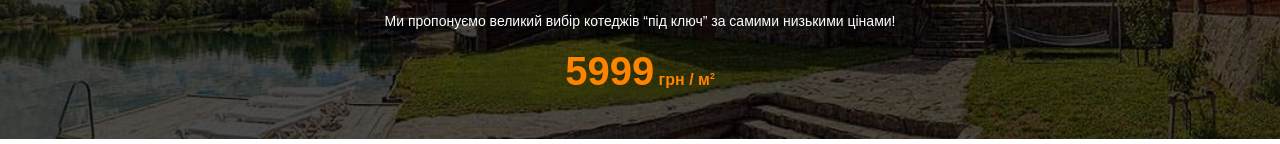
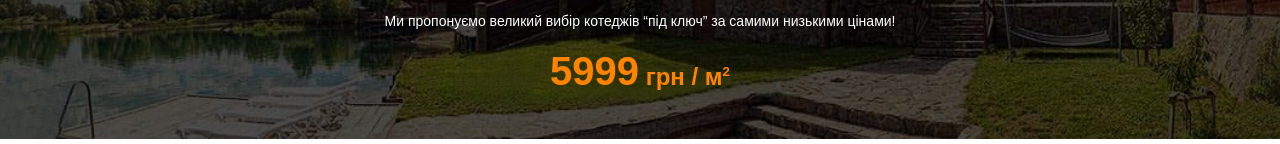
Before and after one commit to ligop/hata-plus, a plain HTML site: page index.html in a window 1280 px wide. Shown: the part 285-429 px from the top of the page. Drawn offline with Linux system fonts and the light colour scheme.

Commit message:
hata-plus

```diff
--- a/css/styles.css
+++ b/css/styles.css
@@ -218,7 +218,8 @@ p.prop-info{
     font-style: normal;
 }
 p.prop-price{
-    font-weight: 700;
+    font-weight: bold;
+    font-size: 24px;
     color:#fd8300
 }
 .prop-price b{
```
